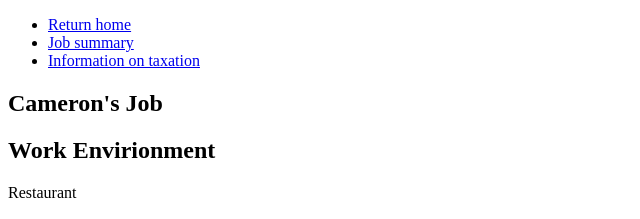
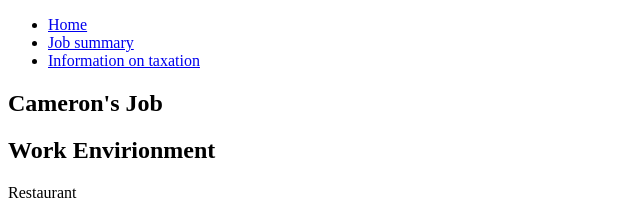
Before and after one commit to CameronAGluth/Cameron-Project-1, a plain HTML site: page cameronjobsummary.html in a window 1280 px wide. Shown: the top 219 px of the page, 0-640 px from the left. Drawn offline with Linux system fonts and the light colour scheme.

Commit message:
top link text change for two pages

```diff
--- a/cameronjobsummary.html
+++ b/cameronjobsummary.html
@@ -7,7 +7,7 @@
 <body>
   <section>
     <ul>
-      <li><a href="./index.html">Return home</a></li>
+      <li><a href="./index.html">Home</a></li>
       <li><a href="./cameronjobsummary.html">Job summary</a></li>
       <li><a href="./taxes.html">Information on taxation</a></li>
     </ul>
```
Also changed, not shown: taxes.html (+1 -1 lines).
